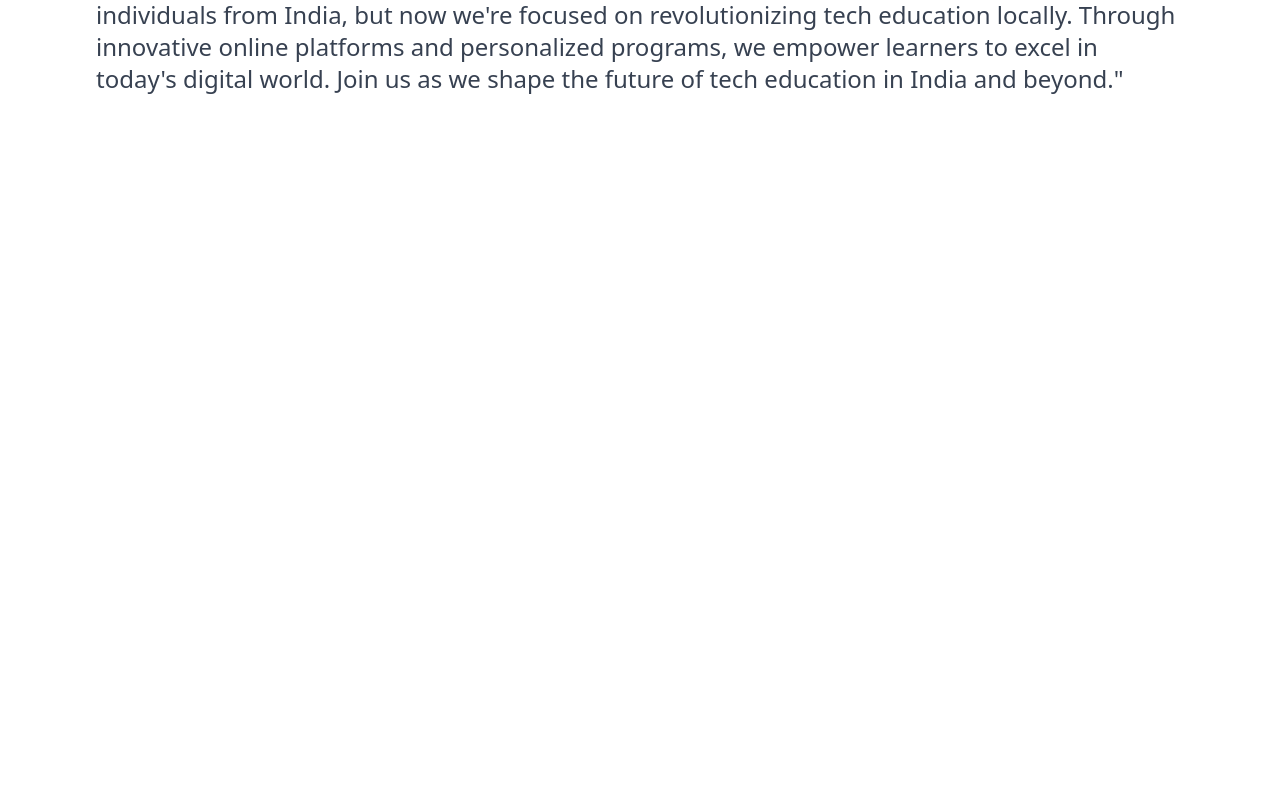
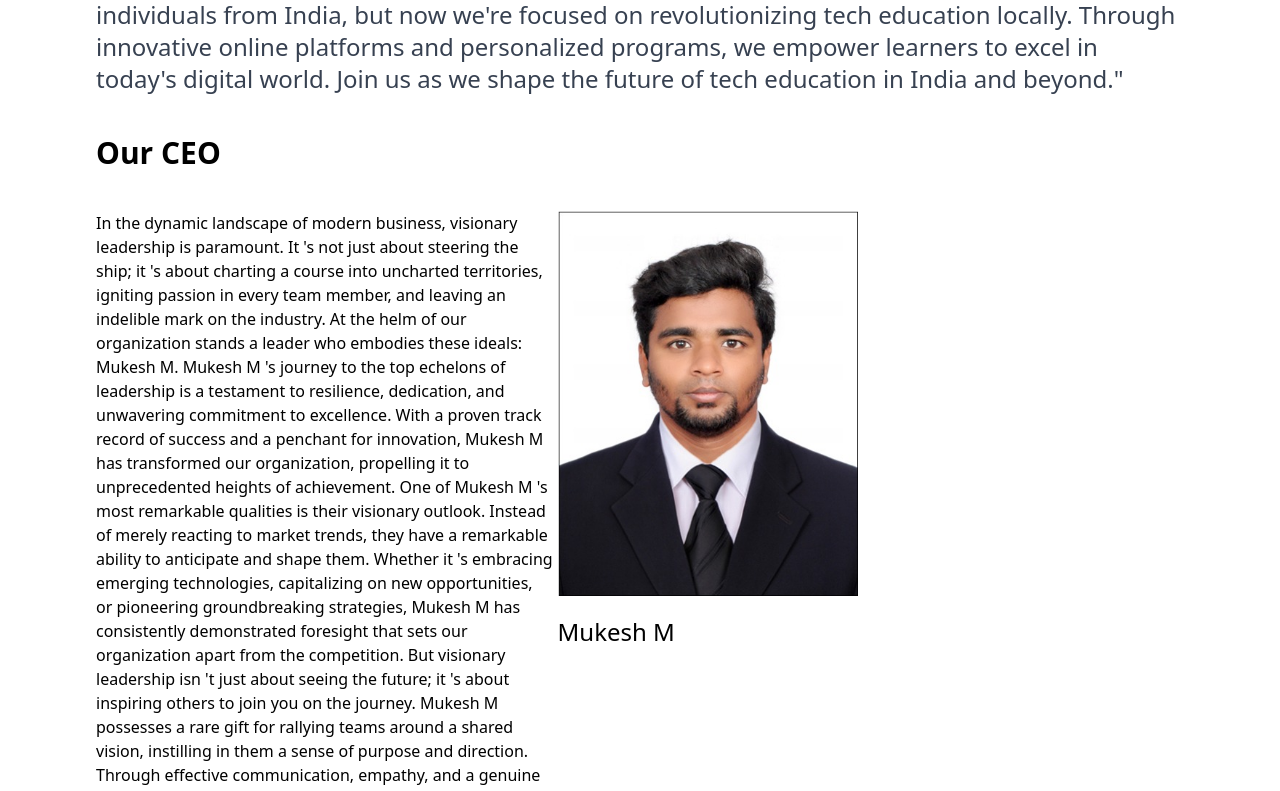
Before and after one commit to SHABARIUS/Web-App-deployment, a React (Vite) app: page /about in a window 1280 px wide. Shown: the part 1040-1831 px from the top of the page. Before the commit the page ends 1135 px from the top, so only its background shows below. Built offline with nearby package versions, Linux system fonts and the light colour scheme.

Commit message:
ceo added

```diff
--- a/src/components/Pages/AboutPage.jsx
+++ b/src/components/Pages/AboutPage.jsx
@@ -1,17 +1,86 @@
 import About from '../Views/About'
 import FootBar from '../Views/FootBar'
 import Header from '../Views/Header'
-
-
-
+import CEO from '../../assets/CEO.jpeg'
 const AboutPage = () => {
   return (
     <>
-    <div className='h-[91.25vh]'>
+      <div className=''>
         <Header />
         <About />
-    </div>
-    <FootBar />
+        <div className='w-[85%] m-auto mb-10'>
+          <h1 className='text-3xl font-bold mb-10'>Our CEO</h1>
+          <div className='w-[70%] flex justify-between'>
+            <div className='w-[60%]'>
+              <p>
+                In the dynamic landscape of modern business, visionary
+                leadership is paramount. It &apos;s not just about steering the
+                ship; it &apos;s about charting a course into uncharted
+                territories, igniting passion in every team member, and leaving
+                an indelible mark on the industry. At the helm of our
+                organization stands a leader who embodies these ideals: Mukesh
+                M. Mukesh M &apos;s journey to the top echelons of leadership is
+                a testament to resilience, dedication, and unwavering commitment
+                to excellence. With a proven track record of success and a
+                penchant for innovation, Mukesh M has transformed our
+                organization, propelling it to unprecedented heights of
+                achievement. One of Mukesh M &apos;s most remarkable qualities
+                is their visionary outlook. Instead of merely reacting to market
+                trends, they have a remarkable ability to anticipate and shape
+                them. Whether it &apos;s embracing emerging technologies,
+                capitalizing on new opportunities, or pioneering groundbreaking
+                strategies, Mukesh M has consistently demonstrated foresight
+                that sets our organization apart from the competition. But
+                visionary leadership isn &apos;t just about seeing the future;
+                it &apos;s about inspiring others to join you on the journey.
+                Mukesh M possesses a rare gift for rallying teams around a
+                shared vision, instilling in them a sense of purpose and
+                direction. Through effective communication, empathy, and a
+                genuine commitment to their well-being, Mukesh M fosters a
+                culture of collaboration, innovation, and excellence, where
+                every team member feels valued and empowered to contribute their
+                best. Under Mukesh M &apos;s stewardship, our organization has
+                achieved remarkable growth and success. Whether it &apos;s
+                expanding into new markets, forging strategic partnerships, or
+                delivering groundbreaking products and services, Mukesh M has
+                consistently led by example, inspiring confidence and instilling
+                a sense of pride in every member of the team. But perhaps Mukesh
+                M &apos;s most enduring legacy lies in their commitment to
+                making a positive impact beyond the bottom line. Whether it
+                &apos;s championing diversity and inclusion, advocating for
+                environmental sustainability, or giving back to the community,
+                Mukesh M leads with a sense of purpose and social responsibility
+                that transcends profit margins. In recognition of Mukesh M
+                &apos;s extraordinary contributions, they have garnered
+                accolades and recognition from industry peers, stakeholders, and
+                the wider community. But for Mukesh M, true fulfillment comes
+                not from personal accolades, but from seeing the organization
+                thrive and knowing that they have played a part in shaping its
+                success. As we look to the future, we are confident that Mukesh
+                M &apos;s visionary leadership will continue to guide us through
+                the challenges and opportunities that lie ahead. With Mukesh M
+                at the helm, the sky is truly the limit, and we are honored to
+                be a part of this remarkable journey. In conclusion, Mukesh M is
+                not just a leader; they are a visionary, a mentor, and an
+                inspiration to us all. Their unwavering commitment to
+                excellence, their ability to inspire others, and their passion
+                for making a positive impact set them apart as one of the most
+                extraordinary leaders of our time.
+              </p>
+            </div>
+            <div>
+              <img
+                src={CEO}
+                alt='CEO'
+                width='300px'
+                className='object-contain inline-block'
+              />
+              <h1 className='text-2xl mt-5'>Mukesh M</h1>
+            </div>
+          </div>
+        </div>
+      </div>
+      <FootBar />
     </>
   )
 }
--- a/src/components/Views/Header.jsx
+++ b/src/components/Views/Header.jsx
@@ -1,8 +1,18 @@
+import { useState } from 'react'
 import imgUrl from './logo.png'
 import { Link } from 'react-router-dom'
+import { createPortal } from 'react-dom'
+import Modal from './Modal'
 
 const Header = () => {
+  const [showModal, setShowModal] = useState(false)
   return (
+    <>
+      {showModal &&
+        createPortal(
+          <Modal setShowModal={setShowModal} />,
+          document.getElementById('modal')
+        )}
       <div className='bg-[#0C3948]'>
         <div className='w-full md:w-[90%] flex flex-col md:flex-row justify-between items-center m-auto py-3'>
           <div className='logo w-96 flex flex-row items-center'>
@@ -26,12 +36,16 @@ const Header = () => {
             </Link>
           </ul>
           <div>
-          <button className='px-4 py-2 my-2 font-bold rounded bg-[#E5BE7F] hover:bg-[#d3ac6e] cursor-pointer'>
-            <a href='#contactForm'>Join Now</a>
+            <button
+              className='px-4 py-2 my-2 font-bold rounded bg-[#E5BE7F] hover:bg-[#d3ac6e] cursor-pointer'
+              onClick={() => setShowModal(true)}
+            >
+              Join Now
             </button>
           </div>
         </div>
       </div>
+    </>
   )
 }
 
--- a/src/components/Views/Landing.jsx
+++ b/src/components/Views/Landing.jsx
@@ -9,8 +9,7 @@ const Landing = () => {
         </div>
         <div className='md:mr-20 mt-5 md:mt-60 '>
           <h1 className='text-3xl lg:text-6xl xl:text-7xl font-bold mb-5 text-center'>
-            Upskill and Transform Your{' '}
-            <span className='text-[#E5BE7F]'>Career!</span>
+            Transform Your <span className='text-[#E5BE7F]'>Career!</span>
           </h1>
           <h1 className='text-3xl lg:text-5xl font-bold my-3 text-center md:text-right'>
             Get The Right Job<span className='text-[#E5BE7F]'>.</span>
```
Also changed, not shown: src/components/Views/Modal.jsx (+69 -44 lines), src/assets/CEO.jpeg (added). Lines whose indentation alone changed are shown as unchanged.
